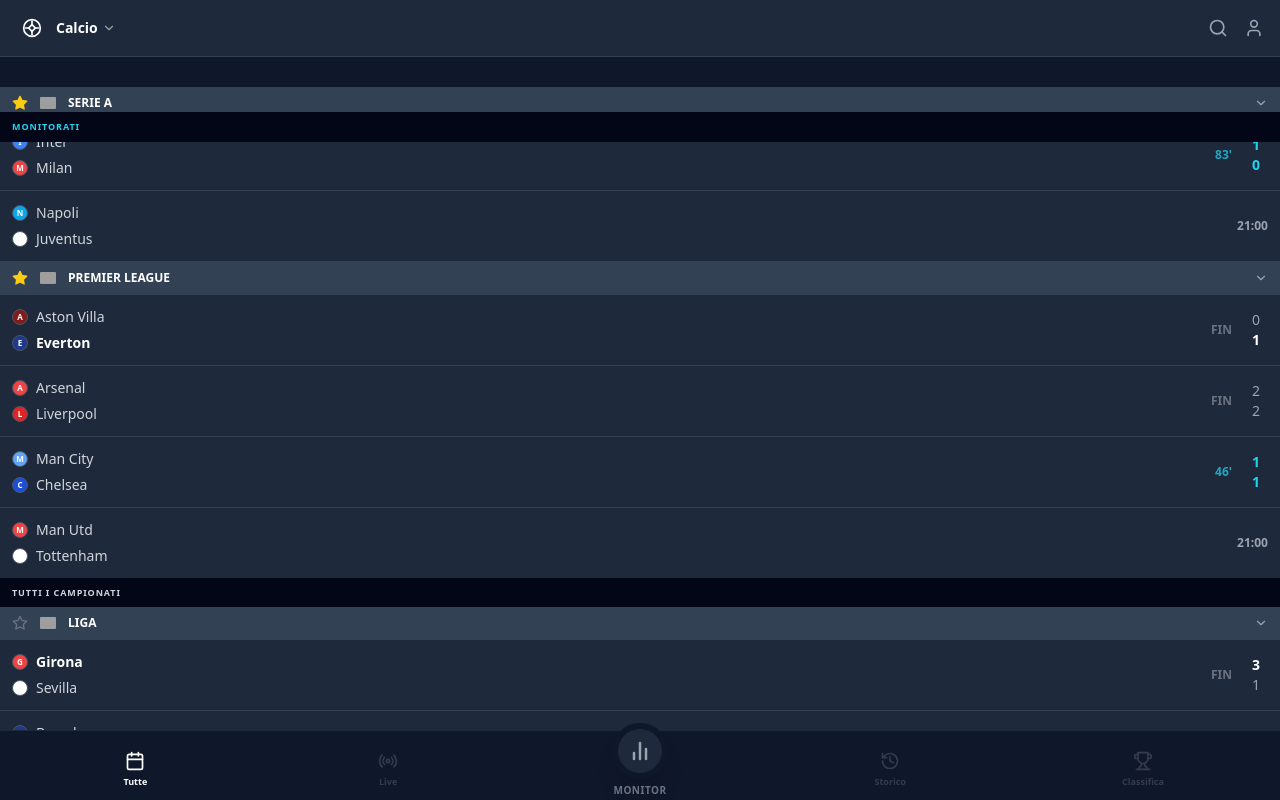
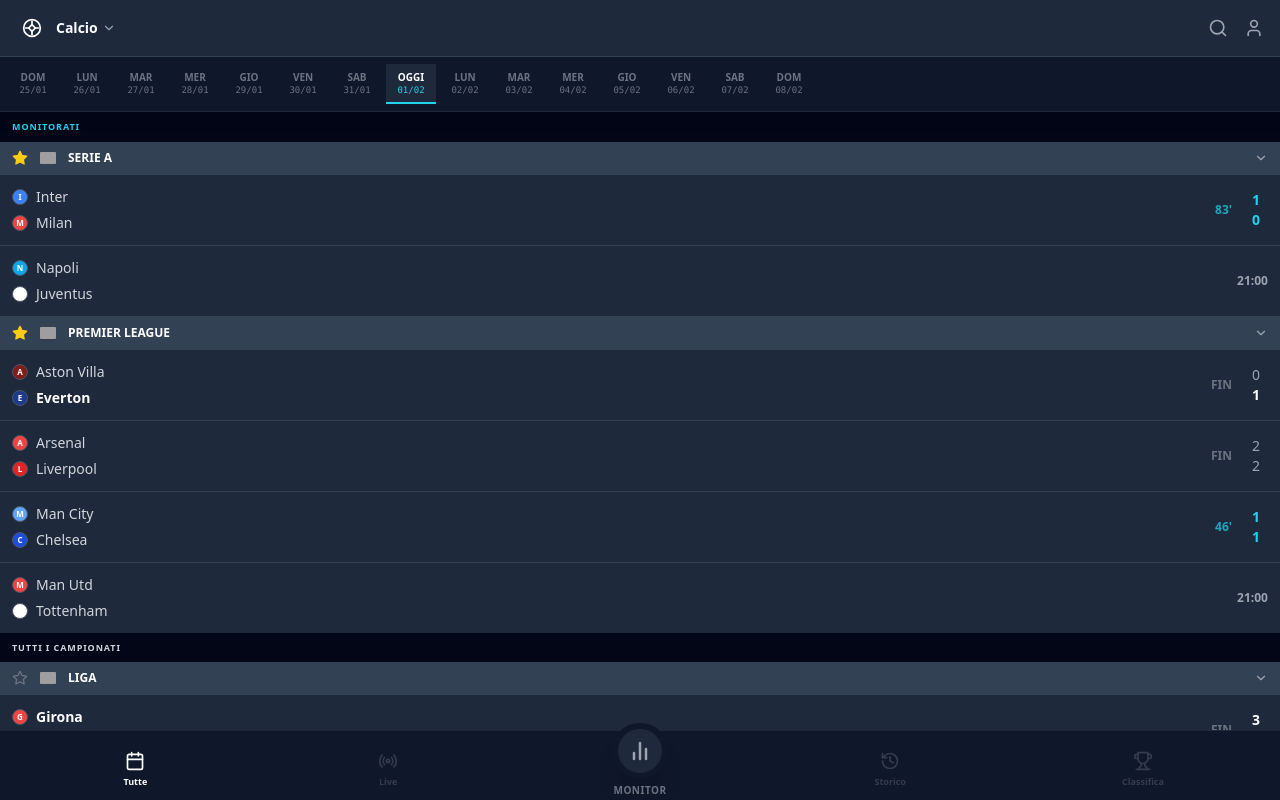
Before and after one commit to deadario/monitor-scommesse, a React (Vite) app: page / in a window 1280 px wide. Built offline with nearby package versions, Linux system fonts and the light colour scheme; grey boxes are pictures that could not be loaded.

Commit message:
260203_1204

```diff
--- a/src/App.tsx
+++ b/src/App.tsx
@@ -729,6 +729,7 @@ export default function App() {
             <>
                 {activeTab === 'tutte' && (
                     <div className={touchStart ? 'opacity-90' : ''}>
+                        <DateBar selectedDateId={selectedDateId} onDateClick={setSelectedDateId} />
                         <LeagueGroup title="MONITORATI" dataList={pinnedLeagues} variant="primary" />
                         <LeagueGroup title="TUTTI I CAMPIONATI" dataList={otherLeagues} variant="default" />
                     </div>
```
